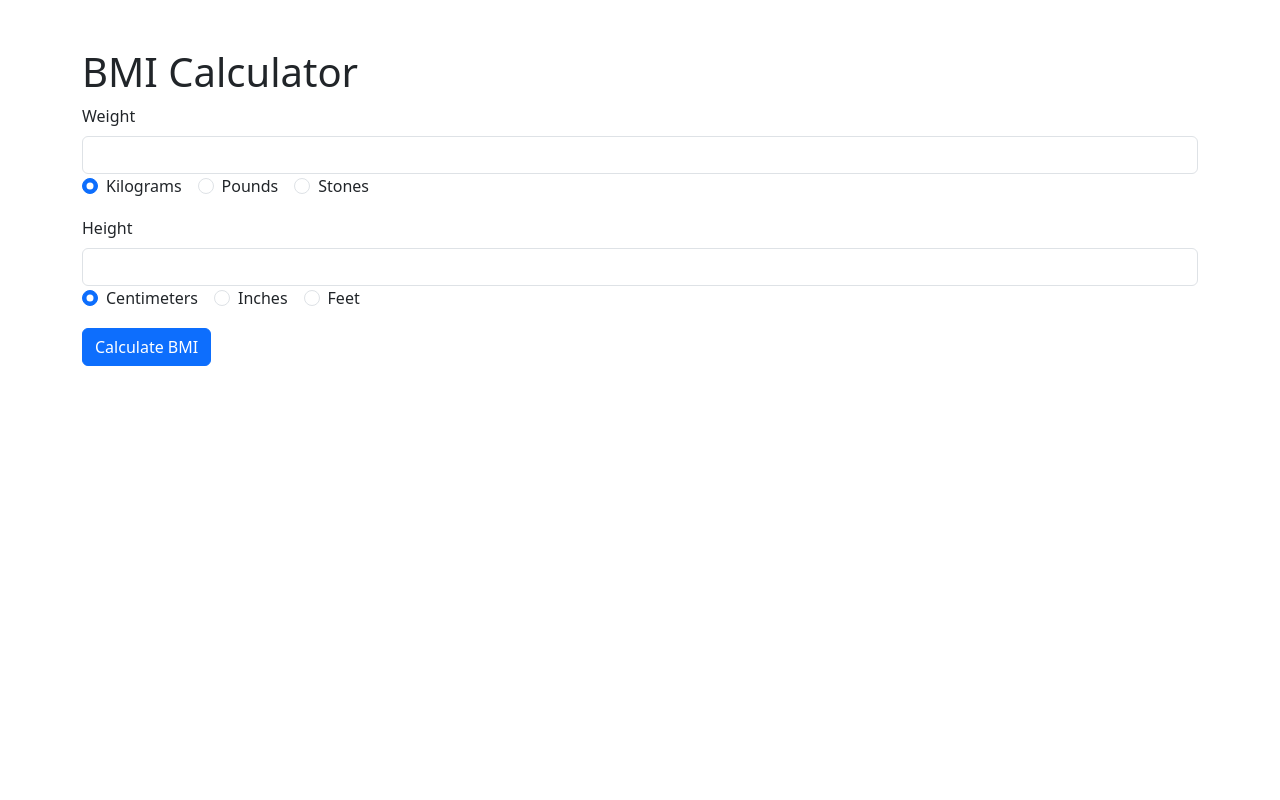
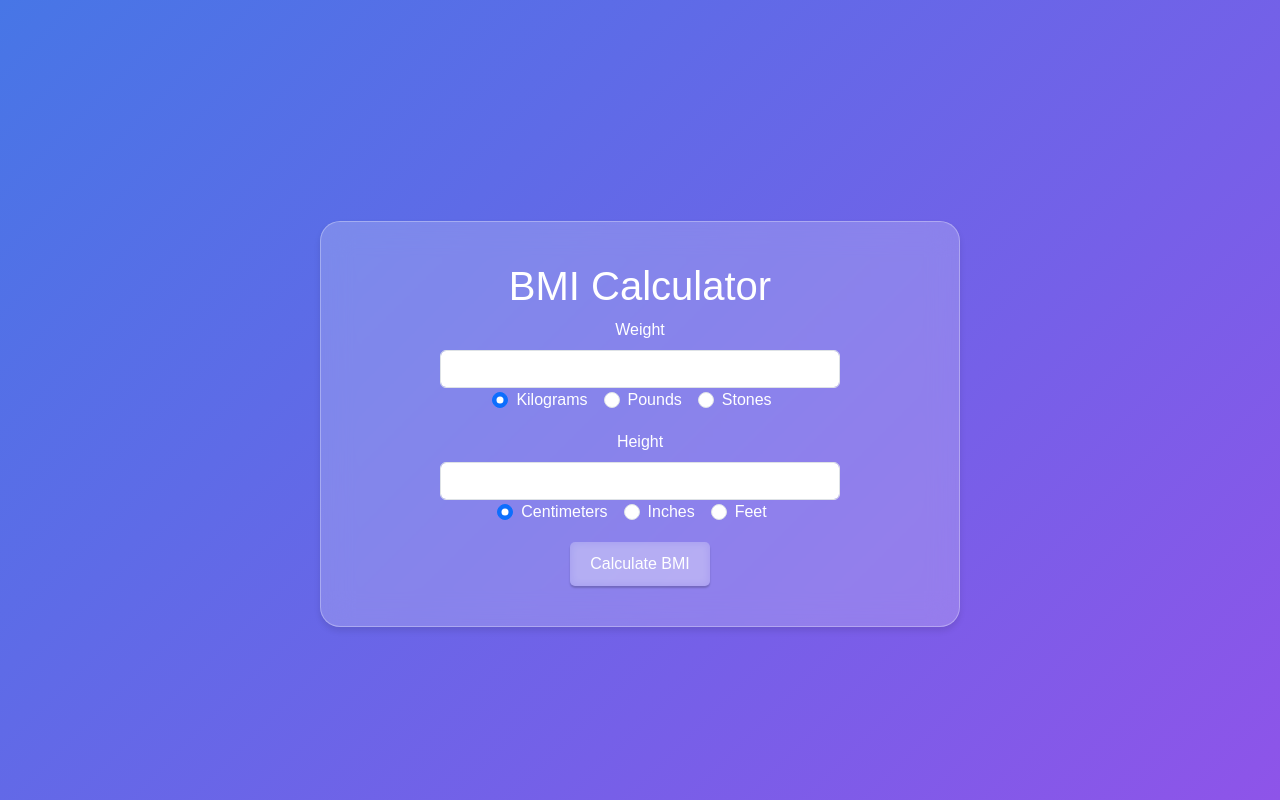
Before and after one commit to JesseRoss001/bmicalculator2, a React (Vite) app: page / in a window 1280 px wide. Built offline with nearby package versions, Linux system fonts and the light colour scheme.

Commit message:
Add style glass effect to background

```diff
--- a/src/App.css
+++ b/src/App.css
@@ -1,31 +1,71 @@
-.App {
-  text-align: center;
+/* App.css */
+.background-container {
+  height: 100vh;
+  width: 100%;
+  background: linear-gradient(135deg, #4776E6, #8E54E9);
+  display: flex;
+  justify-content: center;
+  align-items: center;
 }
 
-.App-logo {
-  height: 40vmin;
-  pointer-events: none;
+.glass-card {
+  max-width: 650px;
+  max-width:80%;
+  background: rgba(255, 255, 255, 0.2);
+  backdrop-filter: blur(15px);
+  -webkit-backdrop-filter: blur(15px);
+  border-radius: 20px;
+  padding: 40px;
+  box-shadow: 0 4px 6px rgba(0, 0, 0, 0.1);
+  border: 1px solid rgba(255, 255, 255, 0.3);
+  color: white;
+  text-align: center;
+  font-family: 'Arial', sans-serif;
+  position: relative; /* Adjust if needed for positioning */
+  z-index: 2;
 }
 
-.App-header {
-  background-color: #282c34;
-  min-height: 100vh;
-  display: flex;
-  flex-direction: column;
-  align-items: center;
-  justify-content: center;
-  font-size: calc(10px + 2vmin);
-  color: white;
+.glass-card h1 {
+  font-size: 2.5rem;
+  margin-bottom: 0.5rem;
 }
 
-.App-link {
-  color: #61dafb;
+.glass-card p {
+  font-size: 1rem;
+  margin-bottom: 2rem;
 }
 
-.heart {
-  color: #ff0000;
+.glass-card button {
+  padding: 10px 20px;
+  font-size: 1rem;
+
+  background-color: rgba(255, 255, 255, 0.2);
+  border: none;
+  border-radius: 5px;
+  backdrop-filter: blur(5px);
+  -webkit-backdrop-filter: blur(5px);
+  box-shadow: 0 2px 2px rgba(0, 0, 0, 0.2);
+  cursor: pointer;
+  transition: all 0.3s ease;
 }
 
-.small {
-  font-size: 0.75rem;
+.glass-card button:hover {
+  background-color: rgba(255, 255, 255, 0.3);
+
 }
+.form-control {
+  max-width: 400px;
+  margin: 0 auto; /* This will help in centering if flex properties are not used */
+  /* Rest of your styles... */
+}
+.form-control, .btn-primary {
+  background-color: rgba(255, 255, 255, 0.5); /* Semi-transparent for input and button */
+  border: none;
+  box-shadow: none; /* Optional: Remove default styling */
+}
+
+/* Adjust the hover and focus styles as needed */
+.form-control:focus, .btn-primary:hover {
+  background-color: rgba(255, 255, 255, 0.7);
+  /* Add any additional styling for hover/focus states */
+}
--- a/src/App.jsx
+++ b/src/App.jsx
@@ -54,7 +54,8 @@ function App() {
   };
 
   return (
-    <div className="container mt-5">
+    <div className="background-container row g-0">
+    <div className="col-10 col-md-8 col-lg-6 container ms-3 me-3 mt-5  glass-card">
       <h1>BMI Calculator</h1>
       <form onSubmit={calculateBmi}>
         {/* Weight Input */}
@@ -186,6 +187,7 @@ function App() {
         </div>
       )}
     </div>
+    </div>
   );
 }
 
```
